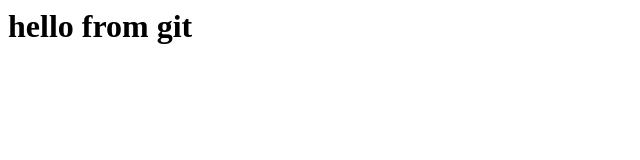
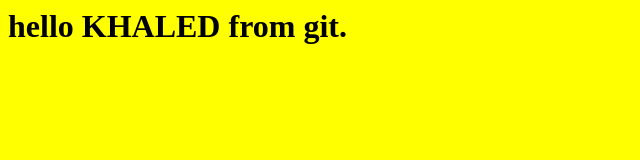
Before and after one commit to megak-ops/test-website, a plain HTML site: page index.html in a window 1280 px wide. Shown: the whole page, without its empty margins (0-640 px from the left). Drawn offline with Linux system fonts and the light colour scheme.

Commit message:
added the background

```diff
--- a/index.html
+++ b/index.html
@@ -1,5 +1,5 @@
+<html>
+      <body style="background-color: yellow;" >
+            <h1>hello KHALED from git.</h1>
 <html>
       <body>
-            <h1>hello from git</h1>
-<html>
-      <body>
```
